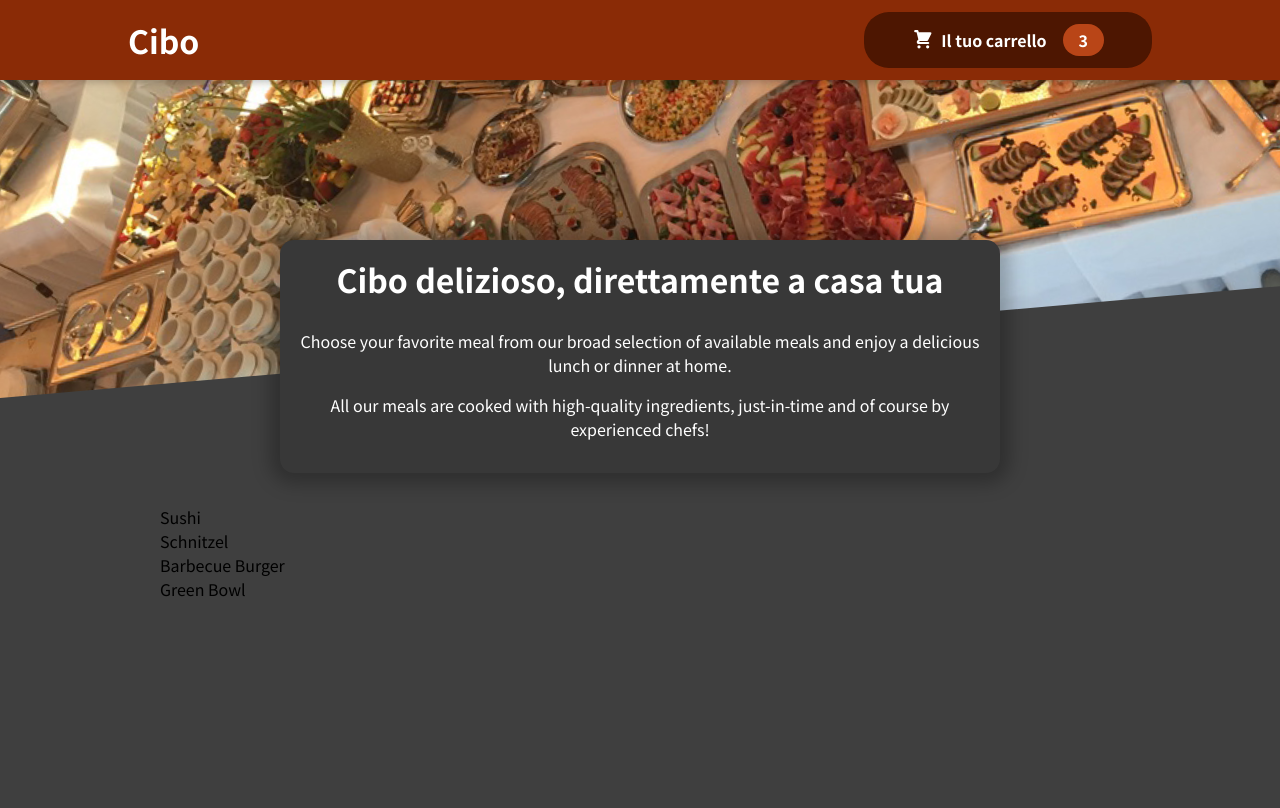
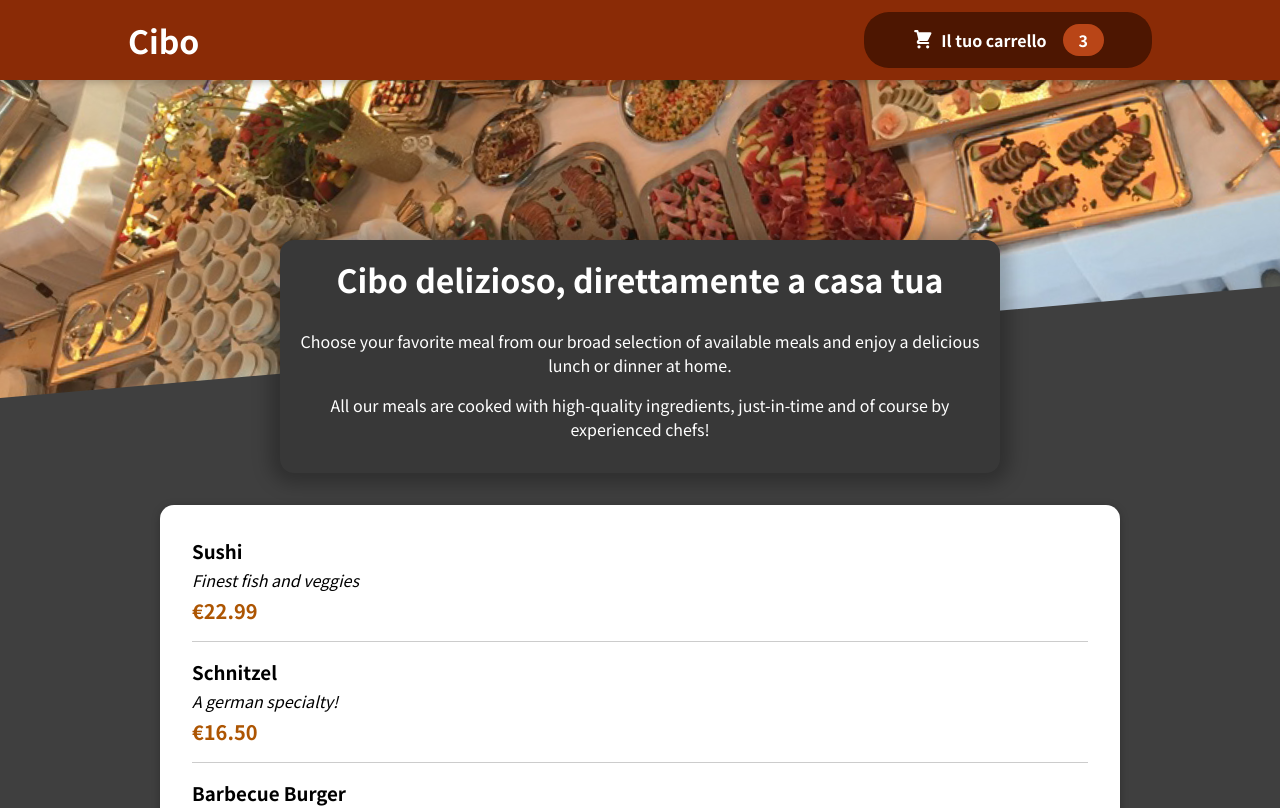
Before and after one commit to andreamosca/food_orders, a React (Create React App) app: page / in a window 1280 px wide. Shown: the top 808 px of the page. Built offline with nearby package versions, Linux system fonts and the light colour scheme.

Commit message:
added MealItem

```diff
--- a/src/components/Meals/AvailableMeals.jsx
+++ b/src/components/Meals/AvailableMeals.jsx
@@ -1,3 +1,6 @@
+import Card from "../UI/Card"
+import MealItem from "./MealItem/MealItem"
+
 import classes from "./AvailableMeals.module.css"
 
 const DUMMY_MEALS = [
@@ -28,10 +31,19 @@
 ]
 
 const AvailableMeals = () => {
-  const mealsList = DUMMY_MEALS.map(meal => <li>{meal.name}</li>)
+  const mealsList = DUMMY_MEALS.map(meal => (
+    <MealItem
+      key={meal.id}
+      name={meal.name}
+      description={meal.description}
+      price={meal.price}
+    />
+  ))
   return (
     <section className={classes.meals}>
-      <ul>{mealsList}</ul>
+      <Card>
+        <ul>{mealsList}</ul>
+      </Card>
     </section>
   )
 }
--- /dev/null
+++ b/src/components/Meals/MealItem/MealItem.jsx
@@ -0,0 +1,17 @@
+import classes from "./MealItem.module.css"
+
+const MealItem = props => {
+  const price = `€${props.price.toFixed(2)}`
+  return (
+    <li className={classes.meal}>
+      <div>
+        <h3>{props.name}</h3>
+        <div className={classes.description}>{props.description}</div>
+        <div className={classes.price}>{price}</div>
+      </div>
+      <div></div>
+    </li>
+  )
+}
+
+export default MealItem
--- /dev/null
+++ b/src/components/Meals/MealItem/MealItem.module.css
@@ -0,0 +1,22 @@
+.meal {
+    display: flex;
+    justify-content: space-between;
+    margin: 1rem;
+    padding-bottom: 1rem;
+    border-bottom: 1px solid #ccc;
+  }
+
+  .meal h3 {
+    margin: 0 0 0.25rem 0;
+  }
+
+  .description {
+    font-style: italic;
+  }
+
+  .price {
+    margin-top: 0.25rem;
+    font-weight: bold;
+    color: #ad5502;
+    font-size: 1.25rem;
+  }
```
